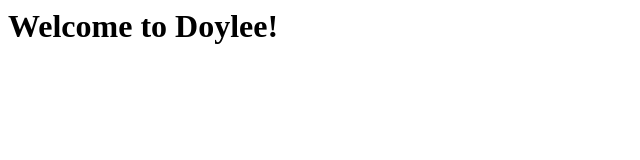
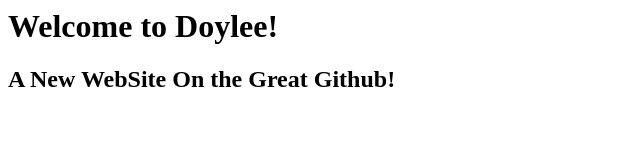
Before and after one commit to DongyunLee/DongyunLee.github.io, a plain HTML site: page index.html in a window 1280 px wide. Shown: the whole page, without its empty margins (0-640 px from the left). Drawn offline with Linux system fonts and the light colour scheme.

Commit message:
Update index.html

```diff
--- a/index.html
+++ b/index.html
@@ -5,5 +5,6 @@
   </head>
   <body>
     <h1>Welcome to Doylee!</h1>
+    <h2>A New WebSite On the Great Github!</h2>
   </body>
 </html>
```
